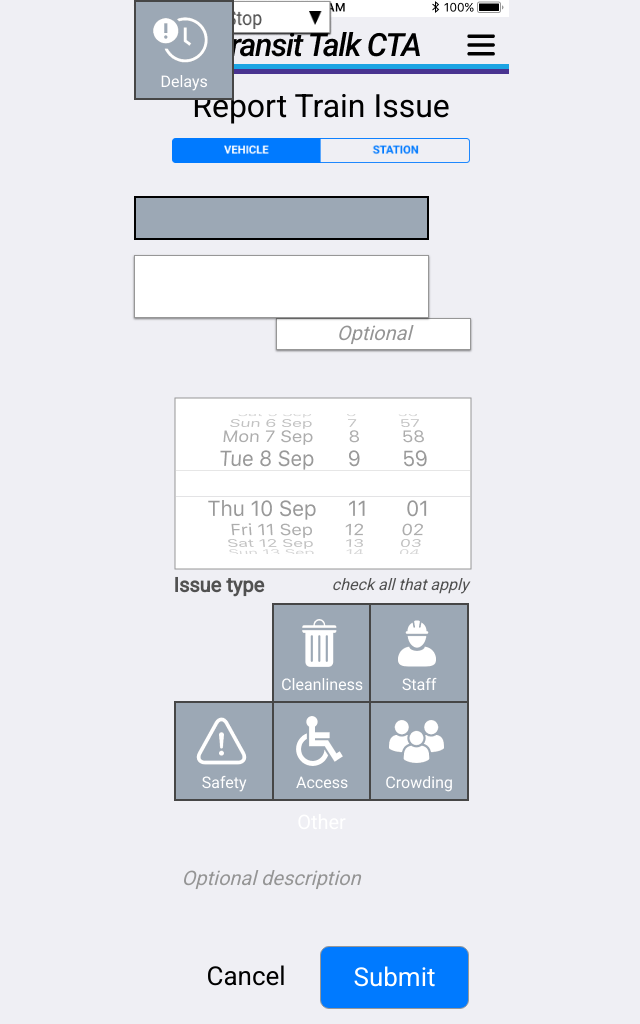
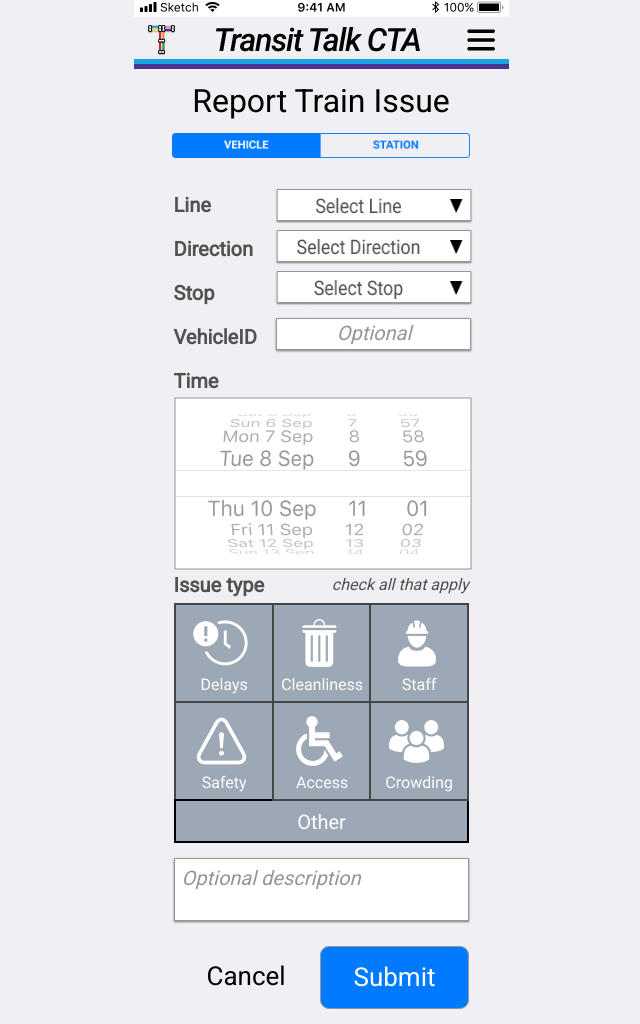
Before and after one commit to andreanthony/andreanthony.github.io, a Jekyll site: the page train-issue.html, which Jekyll copies as it is, in a window 1280 px wide. Shown: the whole page, without its empty margins (319-959 px from the left). Built offline with Jekyll 4.4.1, drawn with Linux system fonts in a browser that asks for light colours.

Commit message:
Update train-issue.html

```diff
--- a/train-issue.html
+++ b/train-issue.html
@@ -1,4 +1,4 @@
-<!DOCTYPE HTML>
+<!DOCTYPE html>
 <html>
 <head>
   <link href="stylesheet.css" rel="stylesheet" type="text/css">
@@ -7,33 +7,39 @@
 </head>
 <body>
  <header>
-  <img src="/Black.png" alt="bar" />
-  <img src="/header.png" alt="header" /></div>
+  <img src="/Black.png" alt="bar">
+  <img src="/header.png" alt="header" style="margin-top: -5px;">
   <h1>Report Train Issue</h1>
-  <img src="/2-button-switch.png" alt="button-switch" style="width: 298px;"/>
+  <img src="/2-button-switch.png" alt="button-switch" style="width: 298px;">
  </header>
- <div id="line">Line</div>
- <div id="direction">Direction</div>
- <div id="dropdown"><img src="/dropdown.png" alt="dropdown" style="width: 198px; height: 36px;"/></div>
- <div id="dropdown-copy"><img src="/dropdown copy.png" alt="dropdown-copy" style="width: 198px; height: 36px;"/></div>
- <div id="train-stop">Stop</div>
- <div id="vehicle-ID">Vehicle ID</div>
- <div id="dropdown-copy-2"><img src="/dropdown copy 2.png" alt="dropdown-copy-2" style="width: 198px; height: 36px;"/></div>
+ <div id="form">
+  <div class="selection">Line
+   <p>Direction</p>
+   <p>Stop</p><p>VehicleID</p>
+   <p>Time</p>
+  </div>
+  <div class="dropdown">
+   <img src="/dropdown.png" alt="dropdown" style="width: 198px; height: 36px;">
+   <img src="/dropdown copy.png" alt="dropdown-copy" style="width: 198px; height: 36px;">
+   <img src="/dropdown copy 2.png" alt="dropdown-copy-2" style="width: 198px; height: 36px;">
+  </div>
+ </div>
  <div id="rectangle_copy_2"></div>
  <div id="optional" style="width: 195.03px;">Optional</div>
- <div id="time"><img src="/Time.png" alt="time"/></div>
- <div id="date-picker"><img src="/Date Picker.png" alt="date-picker"/></div>
+ <div id="date-picker"><img src="/Date Picker.png" alt="date-picker"></div>
  <div id="issue-type">Issue type</div>
  <div id="check-all">check all that apply</div>
- <div id="issue-type-0"><img src="/issue-type.png" alt="issue-type-0"/></div>
- <div id="issue-type-copy"><img src="/issue-type copy.png" alt="issue-type-copy"/></div>
- <div id="issue-type-copy-2"><img src="/issue-type copy 2.png" alt="issue-type-copy-2"/></div>
- <div id="issue-type-copy-3"><img src="/issue-type copy 3.png" alt="issue-type-copy-3"/></div>
- <div id="issue-type-copy-4"><img src="/issue-type copy 4.png" alt="issue-type-copy-4"/></div>
- <div id="issue-type-copy-5"><img src="/issue-type copy 5.png" alt="issue-type-copy-5"/></div>
- <div id="rectangle-gray"></div>
+  <div class="issue-type">
+   <img src="/issue-type.png" alt="issue-type-0" style="">
+   <img alt="issue-type-copy" src="/issue-type copy 3.png" style="margin-top: -8px;">
+   <div id="rectangle-gray"></div>
+   <div id="rectangle-copy-2"></div>
+  </div>
+ <div id="issue-type-copy"><img src="/issue-type copy.png" alt="issue-type-copy"></div>
+ <div id="issue-type-copy-2"><img src="/issue-type copy 2.png" alt="issue-type-copy-2"></div>
+ <div id="issue-type-copy-4"><img src="/issue-type copy 4.png" alt="issue-type-copy-4"></div>
+ <div id="issue-type-copy-5"><img src="/issue-type copy 5.png" alt="issue-type-copy-5"></div>
  <div id="other">Other</div>
- <div id="rectangle-copy-2"></div>
  <div id="optional-description">Optional description</div>
  <div id="rectangle-2"></div>
  <div id="cancel">Cancel</div>
```
